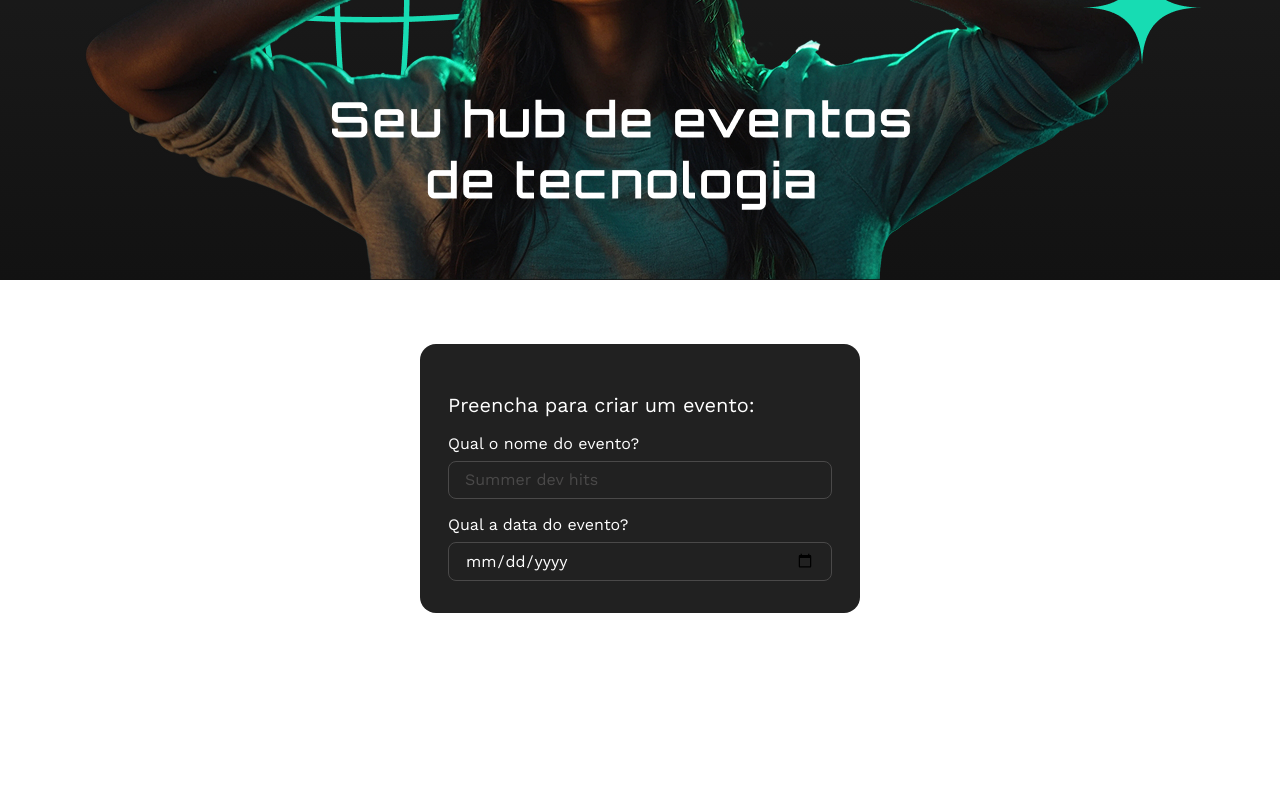
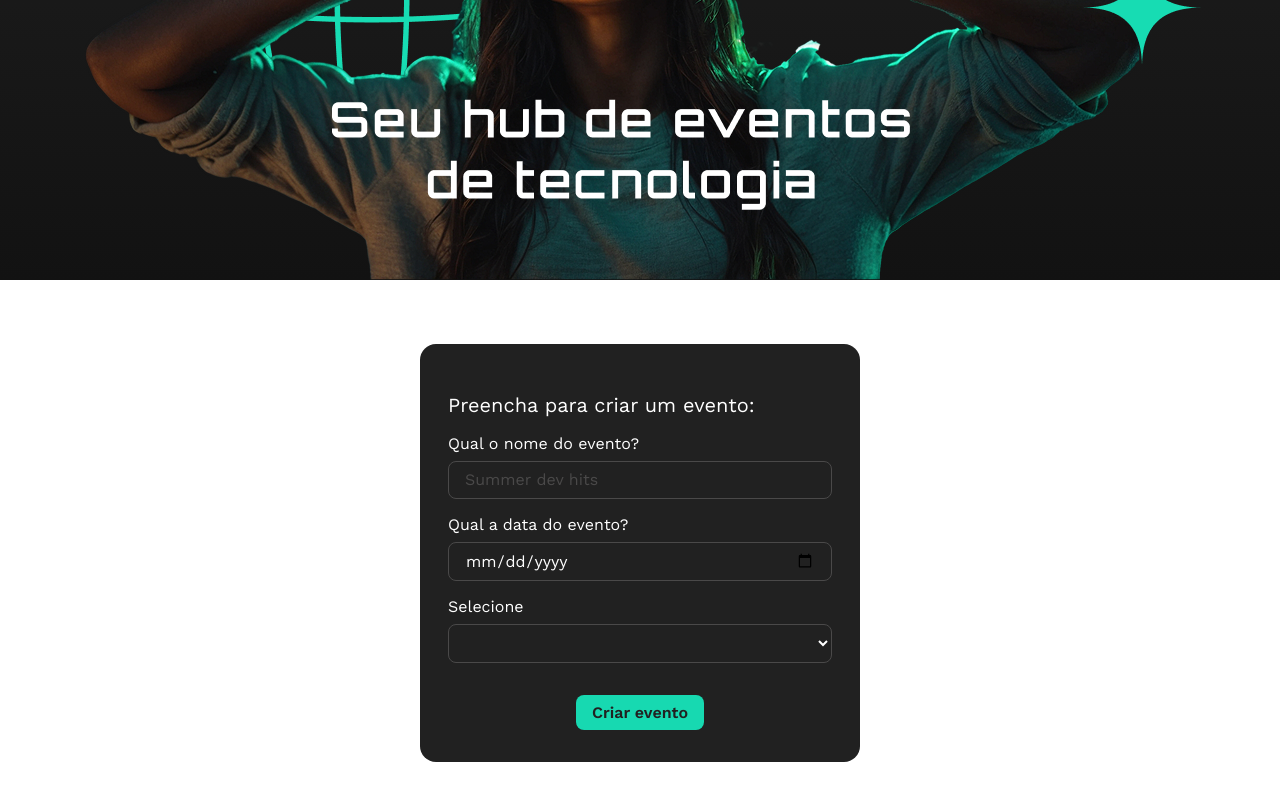
Before and after one commit to manoelsslima/alura-tecboard, a React (Vite) app: page / in a window 1280 px wide. Shown: the part 403-1203 px from the top of the page. Before the commit the page ends 1080 px from the top, so only its background shows below. Built offline with nearby package versions, Linux system fonts and the light colour scheme.

Commit message:
feat: add Botao and ListaSuspensa components with styles; update FormularioDeEvento to include new components

```diff
--- /dev/null
+++ b/src/components/Botao/botao.estilos.css
@@ -0,0 +1,15 @@
+.botao {
+    font-weight: 600;
+    font-size: 16px;
+    line-height: 120%;
+    color: #212121;
+    padding: 8px 16px;
+    background-color: #17D9B1;
+    border-radius: 8px;
+    border: none;
+}
+
+.botao:hover {
+    opacity: 0.8;
+    cursor: pointer;
+}
--- /dev/null
+++ b/src/components/Botao/index.jsx
@@ -0,0 +1,7 @@
+import './botao.estilos.css';
+
+export function Botao( {children }) {
+    return (
+        <button className="botao">{children}</button>
+    );
+}
--- a/src/components/FormularioDeEvento/formulario-de-evento.estilos.css
+++ b/src/components/FormularioDeEvento/formulario-de-evento.estilos.css
@@ -12,3 +12,9 @@
   flex-direction: column;
   gap: 16px;
 }
+
+.acoes {
+  display: flex;
+  justify-content: center;
+  margin-top: 32px;
+}
--- a/src/components/FormularioDeEvento/index.jsx
+++ b/src/components/FormularioDeEvento/index.jsx
@@ -1,7 +1,10 @@
 import { TituloFormulario } from '../TituloFormulario';
 import { CampoDeFormulario } from '../CampoDeFormulario';
 import { Label } from '../Label';
+import { ListaSuspensa } from '../ListaSuspensa';
 import { CampoDeEntrada } from '../CampoDeEntrada';
+import { Botao } from '../Botao';
+
 import './formulario-de-evento.estilos.css';
 
 export function FormularioDeEvento() {
@@ -32,6 +35,18 @@
             name="dataEvento"
             placeholder="01/01/2024" />
         </CampoDeFormulario>
+
+        <CampoDeFormulario>
+          <Label htmlFor="dataEvento">
+            Selecione
+          </Label>
+          <ListaSuspensa />
+        </CampoDeFormulario>
+      </div>
+      <div className="acoes">
+        <Botao>
+          Criar evento
+        </Botao>
       </div>
     </form>
   );
--- /dev/null
+++ b/src/components/ListaSuspensa/index.jsx
@@ -0,0 +1,9 @@
+import './lista-suspensa.estilos.css';
+
+export function ListaSuspensa() {
+    return (
+        <select className="lista-suspensa-form">
+            <option value=""></option>
+        </select>
+    );
+}
--- /dev/null
+++ b/src/components/ListaSuspensa/lista-suspensa.estilos.css
@@ -0,0 +1,10 @@
+.lista-suspensa-form {
+    border-radius: 8px;
+    background-color: transparent;
+    border: 1px solid #4A4949;
+    font-weight: 400;
+    font-size: 16px;
+    line-height: 120%;
+    color: #FFFFFF;
+    padding: 8px 16px;
+}
```
